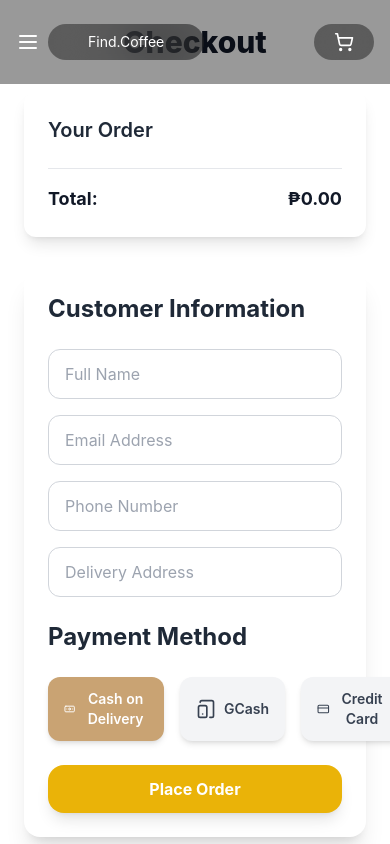
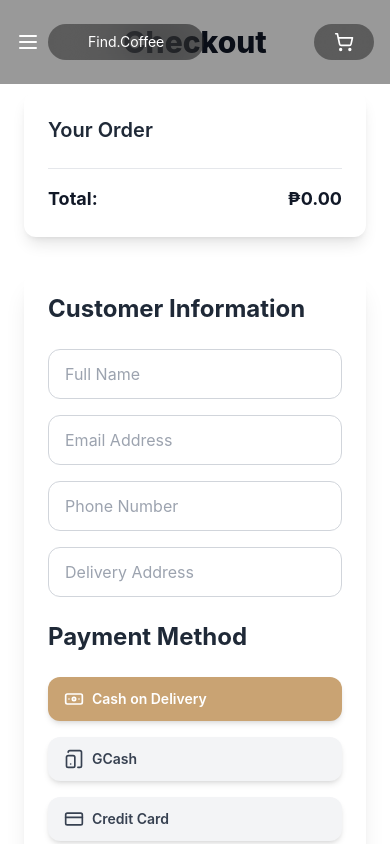
Before and after one commit to 4LEX12345/find-coffee, a Nuxt app: page /checkout in a window 390 px wide. Shown: the top 844 px of the page. Built offline with nearby package versions, Linux system fonts and the light colour scheme.

Commit message:
chckout page

```diff
--- a/app/pages/checkout.vue
+++ b/app/pages/checkout.vue
@@ -40,7 +40,7 @@
 
         <!-- Payment Method -->
         <h2 class="text-2xl font-bold text-gray-800 mt-6">Payment Method</h2>
-        <div class="flex gap-4 mt-2">
+        <div class="flex md:flex-row flex-col gap-4 mt-2">
             <button
             @click="paymentMethod = 'cash'"
             :class="buttonClass('cash')"
```
